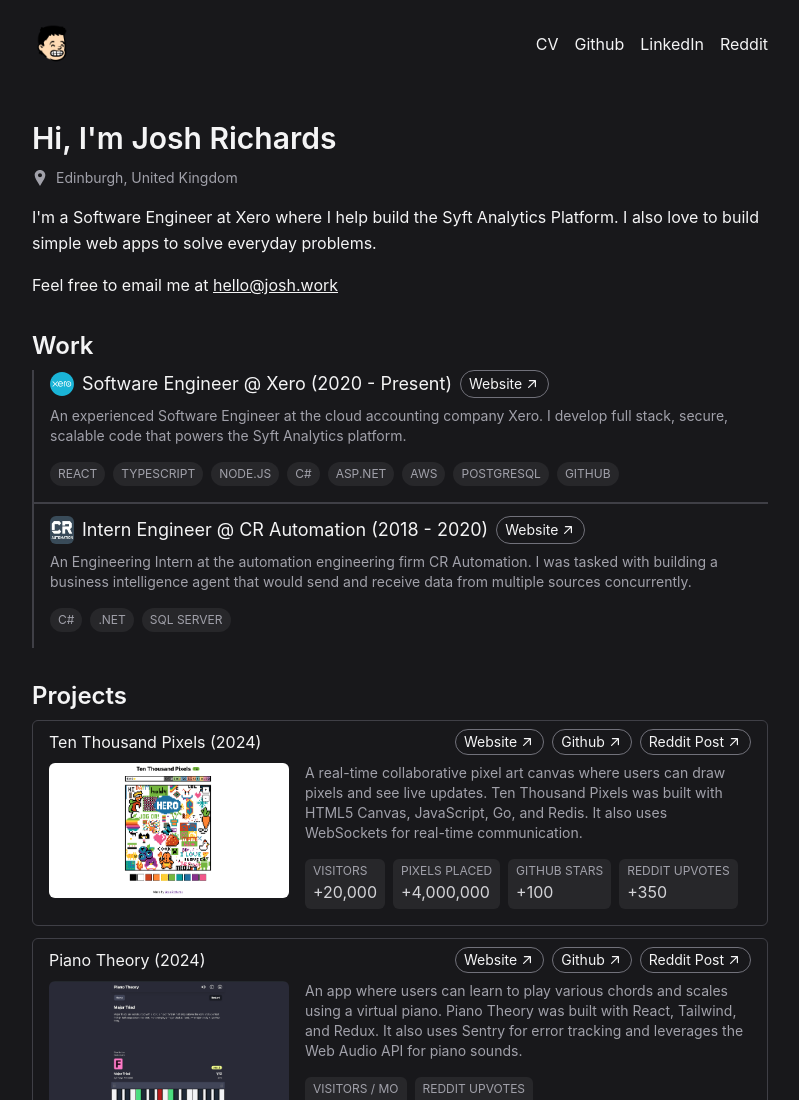
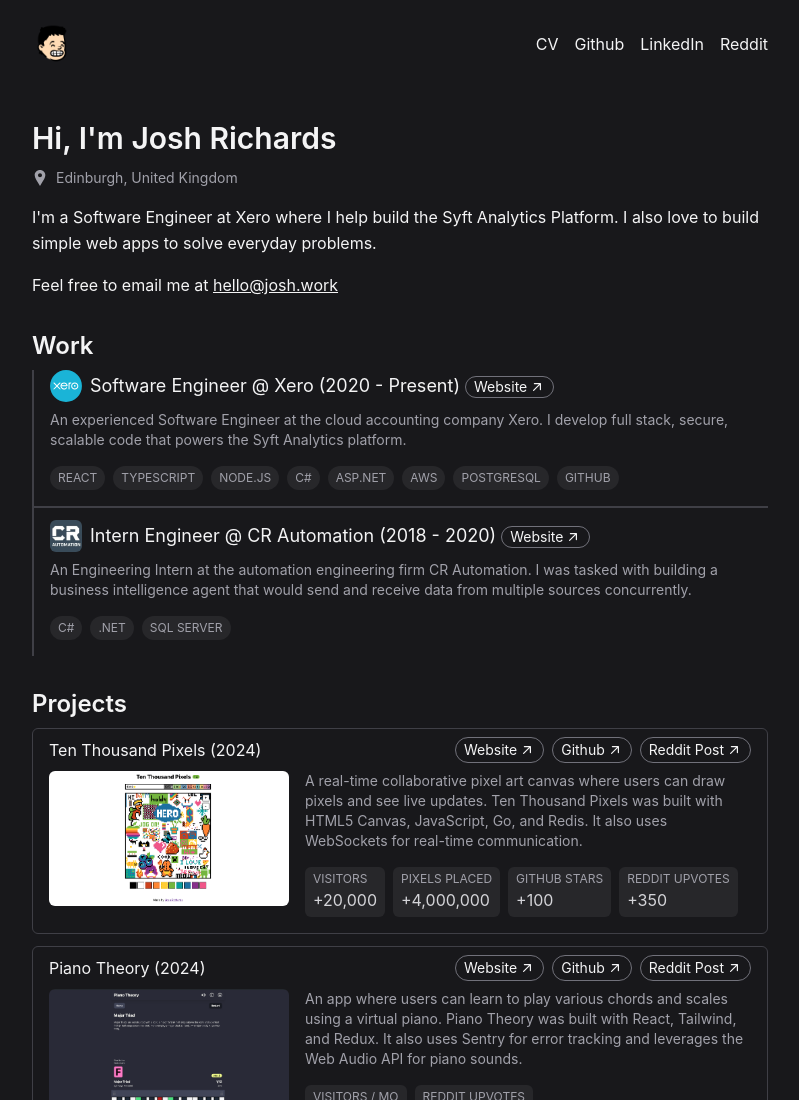
Before and after one commit to joshuarichards001/josh-work-v2, an Astro site: page / in a window 1280 px wide. Shown: the top 1100 px of the page, without its empty margins (240-1039 px from the left). Built offline with nearby package versions, Linux system fonts and the light colour scheme; Astro itself is replaced by a stand-in of ours.

Commit message:
Improve styling on the work logo and title section

```diff
--- a/src/components/ChipLink.astro
+++ b/src/components/ChipLink.astro
@@ -8,7 +8,7 @@ interface Props {
 ---
 
 <div
-  class="flex group border px-2 rounded-full border-zinc-500 hover:border-blue-400"
+  class="w-fit inline-flex group border px-2 rounded-full border-zinc-500 hover:border-blue-400"
 >
   <a
     href={Astro.props.link}
--- a/src/pages/index.astro
+++ b/src/pages/index.astro
@@ -40,18 +40,18 @@ const posts = (await getCollection("blog")).sort((a, b) =>
       {
         works.map((work) => (
           <article class="pl-4 pb-4 mb-3 border-b-2 last:border-b-0 border-zinc-700">
-            <div class="flex flex-wrap mb-2 gap-2">
+            <div class="flex items-center mb-2 gap-2">
               <Image
                 src={images[work.logo]()}
                 alt={`Screenshot of ${work.name}`}
                 width={50}
                 height={50}
-                class="rounded-md w-6"
+                class="rounded-md w-8"
               />
               <h3 class="text-lg">
                 {work.title} @ {work.name} ({work.time})
+                {work.link && <ChipLink link={work.link} name="Website" />}
               </h3>
-              {work.link && <ChipLink link={work.link} name="Website" />}
             </div>
             <p class="text-sm text-zinc-400 mb-4">{work.description}</p>
             <div class="flex gap-2 flex-wrap">
```
